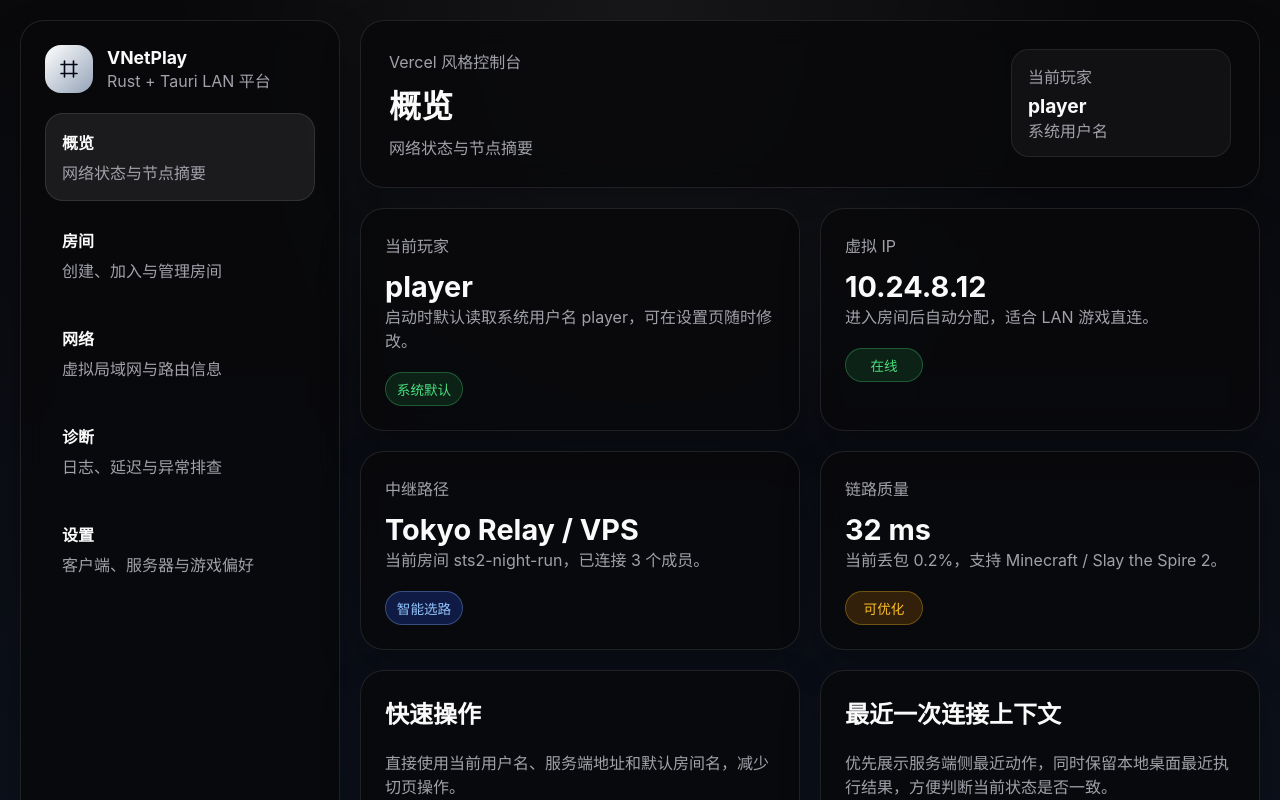
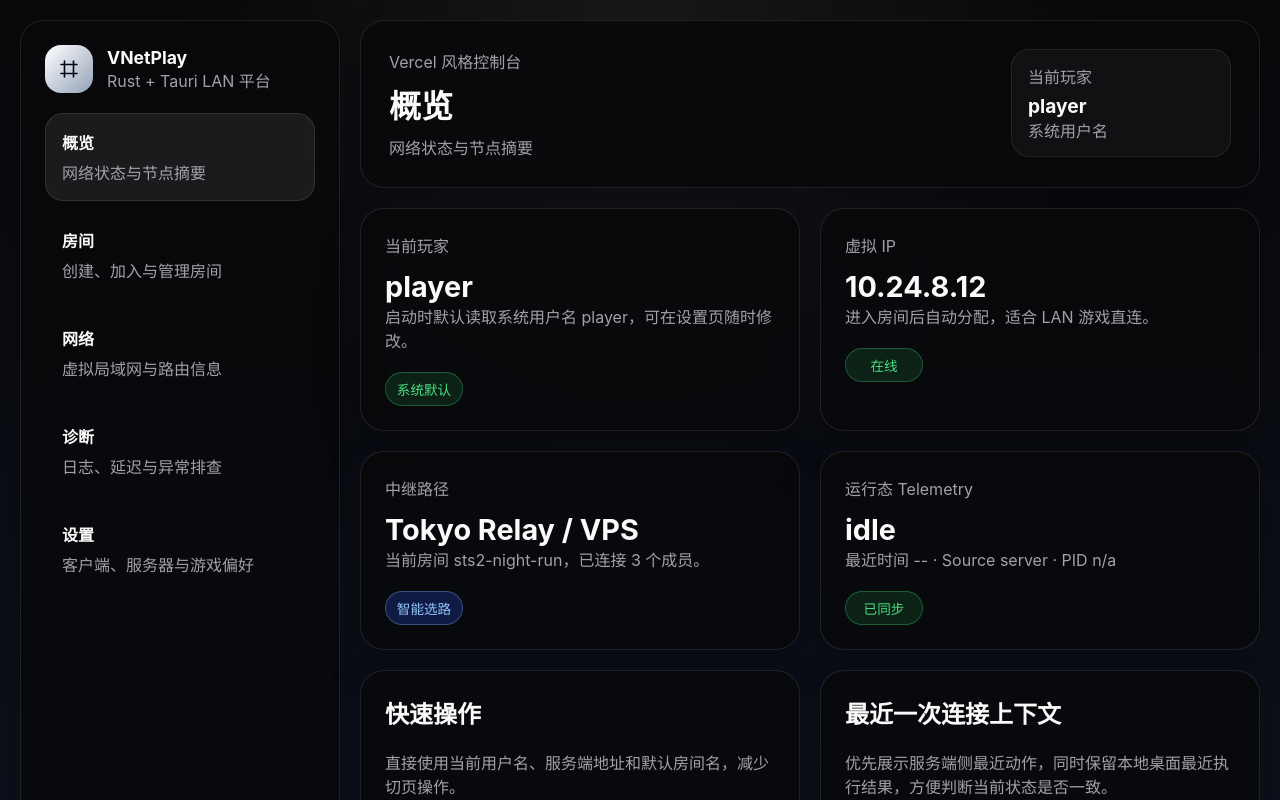
Before and after one commit to kiss-kedaya/vnetplay, a React (Vite) app in the folder app/: page / in a window 1280 px wide. Shown: the top 800 px of the page. Built offline with nearby package versions, Linux system fonts and the light colour scheme; no server answers.

Commit message:
feat: surface telemetry in homepage summary

```diff
--- a/app/src/pages/home/HomePage.tsx
+++ b/app/src/pages/home/HomePage.tsx
@@ -161,7 +161,7 @@
       <InfoCard title="当前玩家" value={profile.username} detail={`启动时默认读取系统用户名 ${profile.systemUsername}，可在设置页随时修改。`} footer={<StatusPill tone="online" text={profile.source === "system" ? "系统默认" : "已自定义"} />} />
       <InfoCard title="虚拟 IP" value={summary.overlayIp} detail="进入房间后自动分配，适合 LAN 游戏直连。" footer={<StatusPill tone="online" text="在线" />} />
       <InfoCard title="中继路径" value={summary.relay} detail={`当前房间 ${summary.activeRoom}，已连接 ${summary.roomMembers} 个成员。`} footer={<StatusPill tone="idle" text="智能选路" />} />
-      <InfoCard title="链路质量" value={summary.latency} detail={`当前丢包 ${summary.packetLoss}，支持 ${summary.supportedGames.join(" / ")}。`} footer={<StatusPill tone="warning" text="可优化" />} />
+      <InfoCard title="运行态 Telemetry" value={serverStatus.recentAction.action} detail={`最近时间 ${serverStatus.recentAction.updatedAt} · Source ${serverStatus.recentAction.source} · PID ${serverStatus.recentAction.pid ?? "n/a"}`} footer={<StatusPill tone={serverStatus.recentAction.success ? "online" : "warning"} text={serverStatus.recentAction.success ? "已同步" : "待排查"} />} />
 
       <section className="card page-card quick-actions-card">
         <div className="section-header">
```
Also changed, not shown: 1 other file (tests, documents, lock files or other folders).
